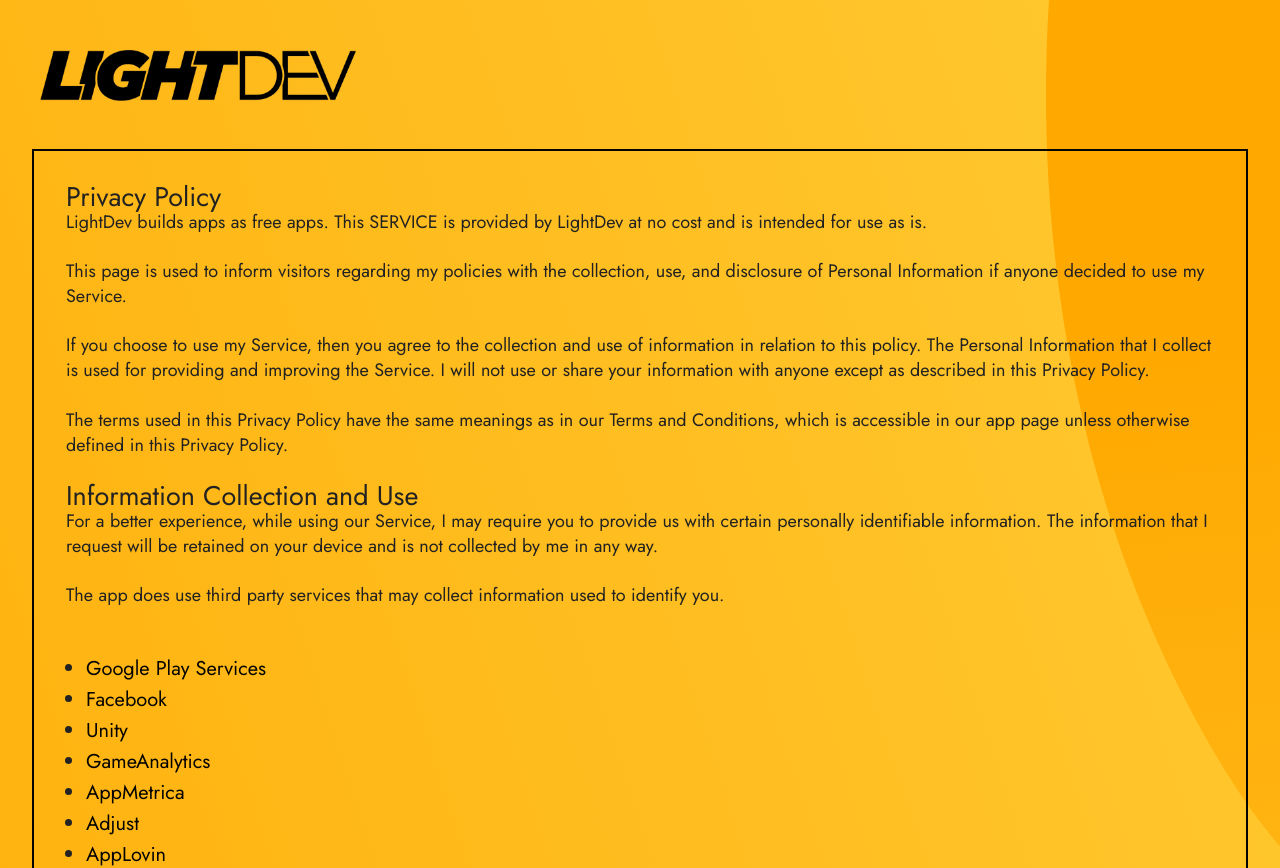
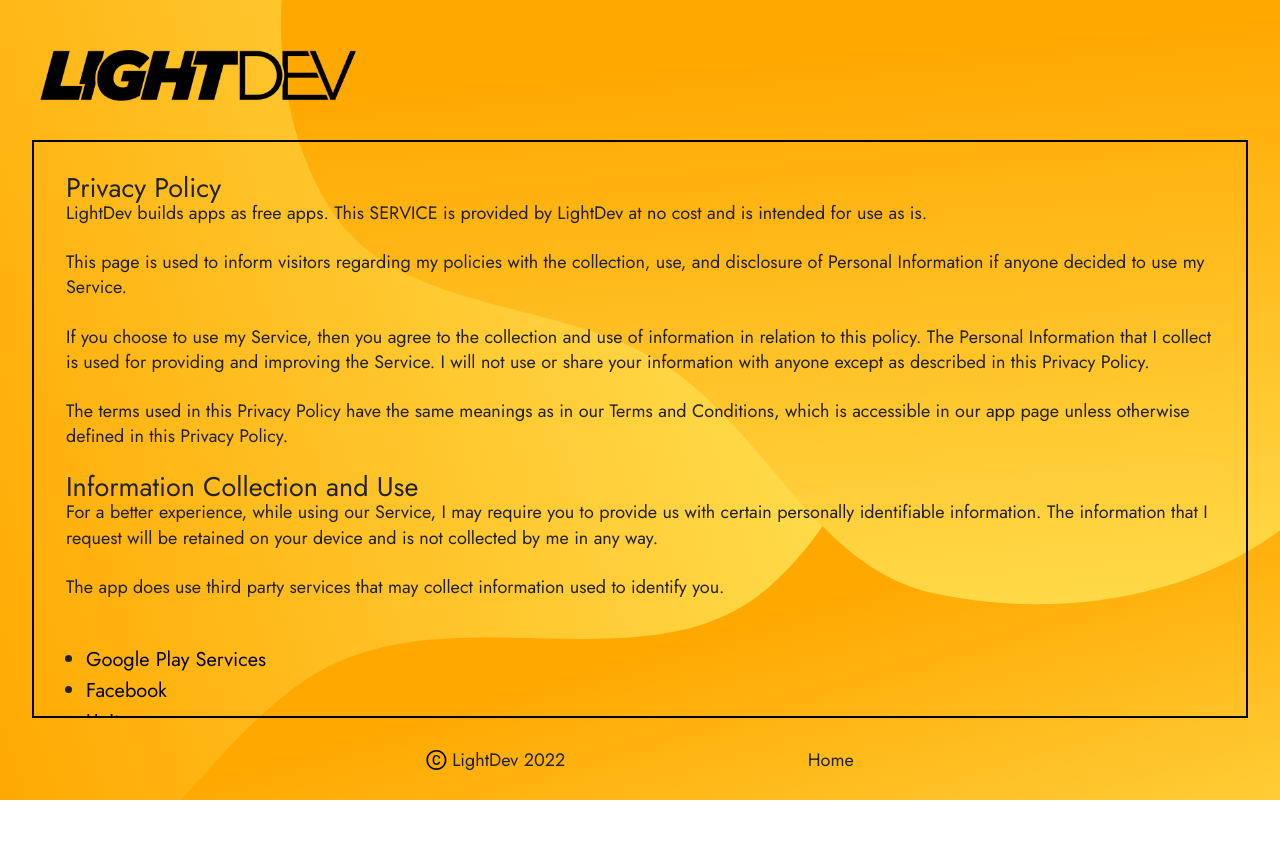
Before and after one commit to YehorBilenko/TestShowcase, a React (Create React App) app: page /policy in a window 1280 px wide. Shown: the top 868 px of the page. After the commit the page ends 800 px from the top, so only its background shows below. Built offline with nearby package versions, Linux system fonts and the light colour scheme.

Commit message:
style: make content fixed by the viewport

```diff
--- a/src/index.scss
+++ b/src/index.scss
@@ -20,6 +20,7 @@
 #root {
   min-height: 100vh;
   height: 100%;
+  overflow: hidden;
 
   @media (min-width: $desktopMiddle) {
     background-position: initial;
@@ -30,7 +31,7 @@
 #root {
   display: flex;
   flex-direction: column;
-  justify-content: space-between;
+  justify-content: center;
 }
 
 .container {
--- a/src/layout/Footer/Footer.scss
+++ b/src/layout/Footer/Footer.scss
@@ -7,6 +7,12 @@
         text-transform: uppercase;
         font-size: $normal;
         text-align: center;
+        position: absolute;
+        bottom: 0;
+        left: 50%;
+        transform: translateX(-50%);
+        width: 100%;
+        margin-bottom: 80px;
 
         @media (min-width: $desktopS) {
             font-size: calc($big / 1.5);
@@ -26,11 +32,21 @@
         justify-content: space-around;
         align-items: center;
         padding: 30px;
+        position: fixed;
+        bottom: 0;
+        left: 50%;
+        transform: translateX(-50%);
+        width: 100%;
+
+        @media(min-width: $mobile) {
+            width: 50%;
+        }
 
         .copyright {
             display: flex;
             align-items: center;
             margin-right: 30px;
+            width: max-content;
 
             .p {
                 margin-left: 5px;
@@ -39,9 +55,7 @@
 
         .policy-navlink {
             @include linkUnderline;
-            width: fit-content;
+            width: max-content;
         }
     }
-
-
 }
--- a/src/layout/Footer/Footer.tsx
+++ b/src/layout/Footer/Footer.tsx
@@ -11,10 +11,12 @@
 
   return (
     <footer className="footer container">
-      <div className="more-links">
-        <p className="p">More about us</p>
-        <Social />
-      </div>
+      {isHome && (
+        <div className="more-links">
+          <p className="p">More about us</p>
+          <Social />
+        </div>
+      )}
       <div className="sub-info">
         <div className="copyright">
           <CopyrightIcon />
--- a/src/layout/Header/Header.scss
+++ b/src/layout/Header/Header.scss
@@ -3,6 +3,10 @@
 .header {
     display: flex;
     justify-content: center;
+    position: fixed;
+    top: 0;
+    left: 50%;
+    transform: translateX(-50%);
 
     @media (min-width: $desktopMiddle) {
         justify-content: space-between;
@@ -11,6 +15,7 @@
     &.container-mobile {
         justify-content: flex-start;
         margin: 2rem 2rem 0;
+        width: 100%;
     }
 
     .logo {
--- a/src/routes/Home/components/Slider.scss
+++ b/src/routes/Home/components/Slider.scss
@@ -47,7 +47,11 @@
         bottom: 0;
 
         @media (min-width: $desktopS) {
-            bottom: 5%;
+            bottom: 10%;
+        }
+
+        @media(min-width: $desktop) {
+            bottom: 5%
         }
 
         .dot {
--- a/src/routes/Policy/Policy.scss
+++ b/src/routes/Policy/Policy.scss
@@ -2,12 +2,15 @@
 @import '_assets/scss/abstractions/mixins.scss';
 
 .policy {
+    margin-top: 80px;
     &_wrapper {
         border: 2px solid $black;
         margin: 2rem;
         padding: 2rem;
         overflow: hidden;
         text-overflow: ellipsis;
+        overflow-y: scroll;
+        height: calc(100vh - 290px);
     }
 
     &_wrapper a {
```
